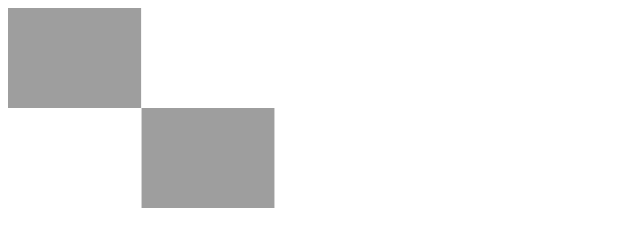
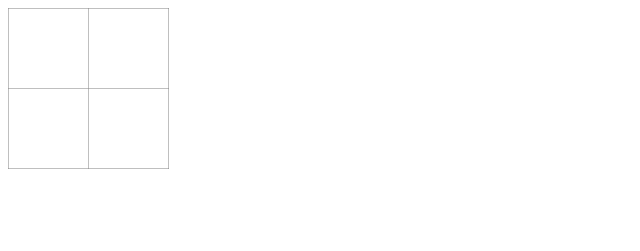
Before and after one commit to ZacharyRSmith/transcriptic, a website: page app/views/index.html in a window 1280 px wide. Shown: the whole page, without its empty margins (0-640 px from the left). Drawn offline with nearby package versions, Linux system fonts and the light colour scheme; files that its build step writes are made by us from their sources.

Commit message:
Display simple grid using SVG

```diff
--- a/app/css/styles.css
+++ /dev/null
@@ -1,3 +0,0 @@
-#canvas{
-    border: 1px solid black;
-}
--- a/app/views/index.html
+++ b/app/views/index.html
@@ -1,52 +1,22 @@
-<canvas id="canvas" width="320" height="240"></canvas>
+<svg width="161px" height="161px" xmlns="http://www.w3.org/2000/svg">
+  <defs>
+    <pattern id="grid" width="80" height="80" patternUnits="userSpaceOnUse">
+      <rect width="160" height="160" fill="url(#smallGrid)"/>
+      <path d="M 80 0 L 0 0 0 80" fill="none" stroke="gray" stroke-width="1"/>
+    </pattern>
+  </defs>
+
+  <rect width="100%" height="100%" fill="url(#grid)" />
+</svg>
 
 <script src="https://ajax.googleapis.com/ajax/libs/jquery/2.2.0/jquery.min.js"></script>
 <script src="lib/jquery.mousewheel.js"></script>
 <link rel="stylesheet" href="https://ajax.googleapis.com/ajax/libs/jqueryui/1.11.4/themes/smoothness/jquery-ui.css">
 <script src="https://ajax.googleapis.com/ajax/libs/jqueryui/1.11.4/jquery-ui.min.js"></script>
+
 <script>
-  function tile(context, image, tiles){
-    context.drawImage(image,
-    (image.width/tiles)*0, (image.height/tiles)*0,
-     image.width/tiles,     image.height/tiles);
-    context.drawImage(image,
-    (image.width/tiles)*1, (image.height/tiles)*1,
-     image.width/tiles,     image.height/tiles);
-      // for(r=0; r<tiles; r++){
-      //     for(c=0; c<tiles; c++){
-      //         context.drawImage(image,
-      //         (image.width/tiles)*r, (image.height/tiles)*c,
-      //          image.width/tiles,     image.height/tiles);
-      //     }
-      // }
-  }
+$('svg').draggable();
 
-
-  function draw() {
-      var ctx = document.getElementById('canvas').getContext('2d');
-
-      // create new image object to use as pattern
-      var img = new Image();
-      //img.width = 40;
-      //img.height = 30;
-      img.src = 'http://secondlife.com/app/image/cd2841a0-4272-0e67-bd71-0d93d1022fc2/2';
-      img.onload = function() {
-
-          /* This is the code that the tile function basically generates
-          ctx.drawImage(img, 0, 0, img.width/2, img.height/2);
-          ctx.drawImage(img, img.width/2, 0, img.width/2, img.height/2);
-          ctx.drawImage(img, img.width/2, img.height/2, img.width/2, img.height/2);
-          ctx.drawImage(img, 0, img.height/2, img.width/2, img.height/2);
-          */
-          tiles = 3;
-          tile(ctx, img, tiles);
-
-      }
-  }
-  draw();
-</script>
-<script>
-$('#canvas').draggable();
 $('body').on('mousewheel', function(event) {
   document.body.style.zoom = document.body.style.zoom || 1;
 
```
